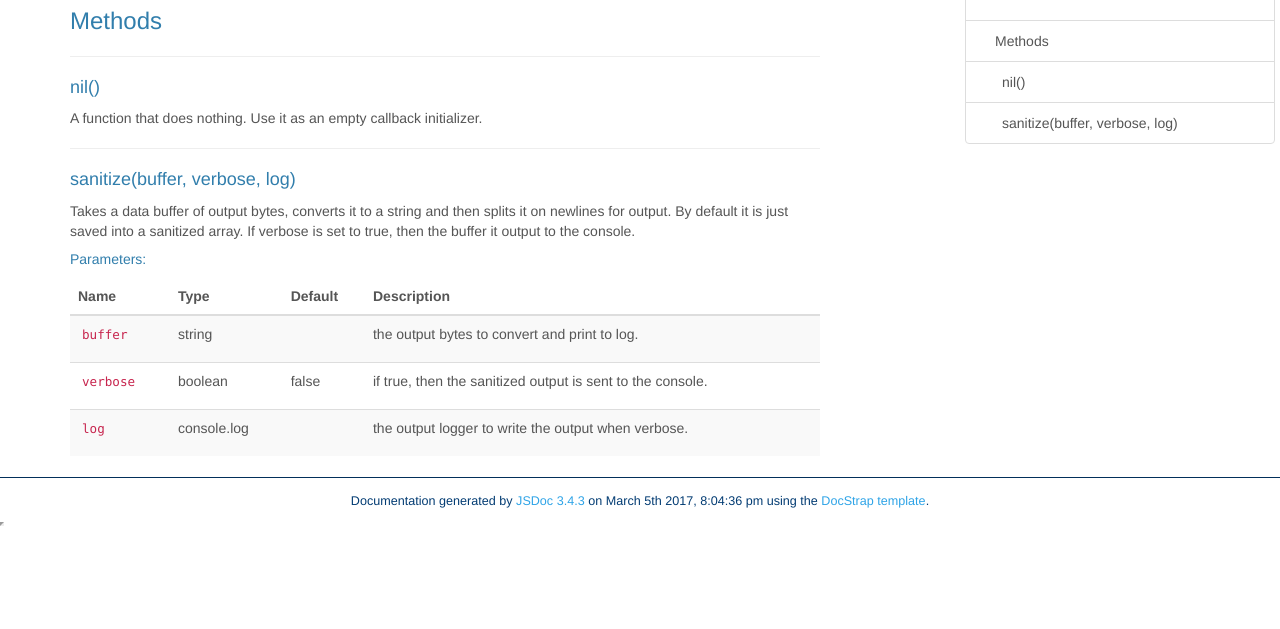
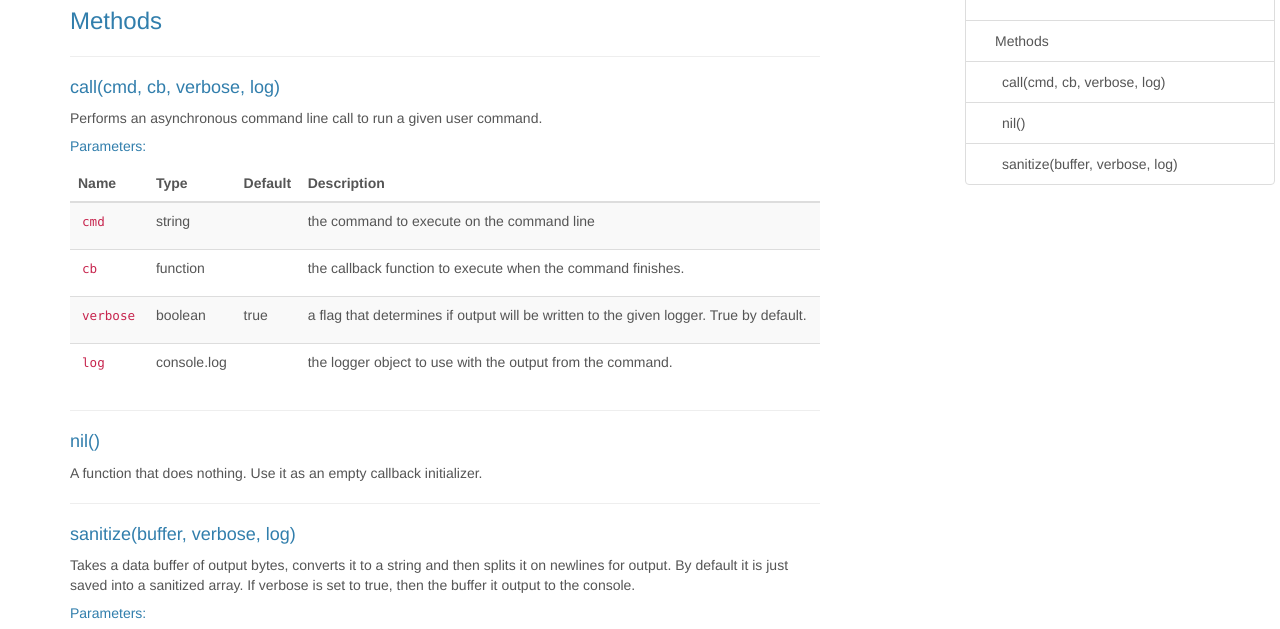
Before and after one commit to jmquigley/util.toolbox, a website: page docs/global.html in a window 1280 px wide. Shown: the part 129-758 px from the top of the page. Drawn offline with Linux system fonts and the light colour scheme.

Commit message:
Adds a call method and tests

```diff
--- a/docs/global.html
+++ b/docs/global.html
@@ -33,7 +33,7 @@
 			<li class="dropdown">
 				<a href="global.html" class="dropdown-toggle" data-toggle="dropdown">Global<b class="caret"></b></a>
 				<ul class="dropdown-menu ">
-					<li><a href="global.html#nil">nil</a></li><li><a href="global.html#sanitize">sanitize</a></li>
+					<li><a href="global.html#call">call</a></li><li><a href="global.html#nil">nil</a></li><li><a href="global.html#sanitize">sanitize</a></li>
 				</ul>
 			</li>
 
@@ -143,6 +143,229 @@
         <h3 class="subsection-title">Methods</h3>
 
         <dl>
+
+<hr>
+<dt>
+    <h4 class="name" id="call"><span class="type-signature"></span>call(cmd, cb, verbose, log)</h4>
+
+
+</dt>
+<dd>
+
+
+    <div class="description">
+        <p>Performs an asynchronous command line call to run a given user command.</p>
+    </div>
+
+
+
+
+
+
+
+
+        <h5>Parameters:</h5>
+
+
+<table class="params table table-striped">
+    <thead>
+    <tr>
+
+        <th>Name</th>
+
+
+        <th>Type</th>
+
+
+
+
+        <th>Default</th>
+
+
+        <th class="last">Description</th>
+    </tr>
+    </thead>
+
+    <tbody>
+
+
+        <tr>
+
+                <td class="name"><code>cmd</code></td>
+
+
+            <td class="type">
+
+
+<span class="param-type">string</span>
+
+
+
+
+            </td>
+
+
+
+
+                <td class="default">
+
+                </td>
+
+
+            <td class="description last"><p>the command to execute on the command line</p></td>
+        </tr>
+
+
+
+        <tr>
+
+                <td class="name"><code>cb</code></td>
+
+
+            <td class="type">
+
+
+<span class="param-type">function</span>
+
+
+
+
+            </td>
+
+
+
+
+                <td class="default">
+
+                </td>
+
+
+            <td class="description last"><p>the callback function to execute when the command
+finishes.</p></td>
+        </tr>
+
+
+
+        <tr>
+
+                <td class="name"><code>verbose</code></td>
+
+
+            <td class="type">
+
+
+<span class="param-type">boolean</span>
+
+
+
+
+            </td>
+
+
+
+
+                <td class="default">
+
+                    true
+
+                </td>
+
+
+            <td class="description last"><p>a flag that determines if output will be written
+to the given logger.  True by default.</p></td>
+        </tr>
+
+
+
+        <tr>
+
+                <td class="name"><code>log</code></td>
+
+
+            <td class="type">
+
+
+<span class="param-type">console.log</span>
+
+
+
+
+            </td>
+
+
+
+
+                <td class="default">
+
+                </td>
+
+
+            <td class="description last"><p>the logger object to use with the output from
+the command.</p></td>
+        </tr>
+
+
+    </tbody>
+</table>
+
+
+
+
+<dl class="details">
+
+
+
+
+
+
+
+
+
+
+
+
+
+
+
+
+
+
+
+
+
+
+
+
+
+
+
+
+
+
+
+
+
+
+
+</dl>
+
+
+
+
+
+
+
+
+
+
+
+
+
+
+
+</dd>
+
+
 
 <hr>
 <dt>
@@ -465,7 +688,7 @@ the console.</p></td>
 <span class="jsdoc-message">
 	Documentation generated by <a href="https://github.com/jsdoc3/jsdoc">JSDoc 3.4.3</a>
 
-		on March 5th 2017, 8:04:36 pm
+		on March 6th 2017, 12:49:35 pm
 
 	using the <a href="https://github.com/docstrap/docstrap">DocStrap template</a>.
 </span>
```
Also changed, not shown: docs/index.html (+2 -2 lines), docs/index.md (+17 -0 lines), docs/quicksearch.html (+1 -1 lines), index.ts (+41 -0 lines), test/tests.ts (+54 -5 lines), 1 other file.
